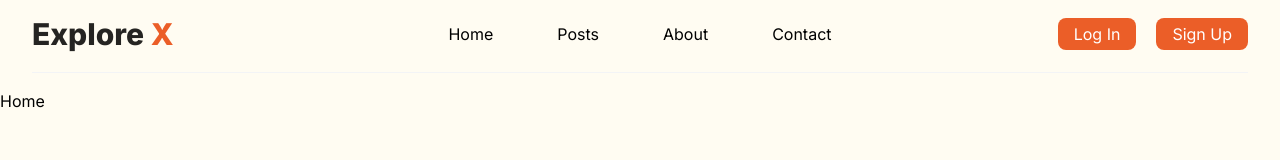
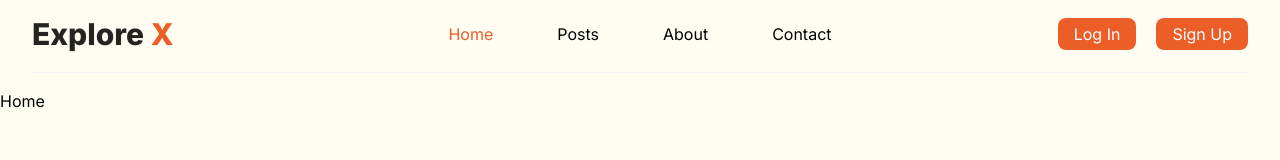
Before and after one commit to bjmczhang/travel-blog, a Next.js app: page / in a window 1280 px wide. Shown: the top 160 px of the page. Built offline with nearby package versions, Linux system fonts and the light colour scheme.

Commit message:
add isActive to nav links

```diff
--- /dev/null
+++ b/app/(site)/about/page.tsx
@@ -0,0 +1,5 @@
+const page = () => {
+  return <div>page</div>;
+};
+
+export default page;
--- a/components/shared/MobileMenu.tsx
+++ b/components/shared/MobileMenu.tsx
@@ -10,6 +10,7 @@ import Button from "../ui/Button";
 import { navLinks } from "@/constants";
 import Link from "next/link";
 import Route from "../ui/Route";
+import useMenuActive from "@/hooks/useMenuActive";
 const MobileMenu = () => {
   const [openMobileMenu, setOpenMobileMenu] = useState(false);
 
@@ -46,15 +47,19 @@ const MobileMenu = () => {
             </div>
 
             <ul className="flex items-center justify-center gap-10 flex-col mt-5 flex-1 py-5 border-b">
-              {navLinks.map((link, index) => (
+              {navLinks.map((link, index) => {
+                const isActive = useMenuActive(link.route);
+                return (
                   <li key={index}>
                     <Route
                       route={link.route}
                       label={link.label}
                       onClick={() => setOpenMobileMenu(false)}
+                      isActive={isActive}
                     />
                   </li>
-              ))}
+                );
+              })}
             </ul>
 
             <div className="flex gap-5 flex-1 flex-col py-5">
--- a/components/shared/Navbar.tsx
+++ b/components/shared/Navbar.tsx
@@ -26,7 +26,11 @@ const Navbar = () => {
 
             return (
               <li key={index}>
-                <Route route={link.route} label={link.label} />
+                <Route
+                  route={link.route}
+                  label={link.label}
+                  isActive={isActive}
+                />
               </li>
             );
           })}
```
Lines whose indentation alone changed are shown as unchanged.
